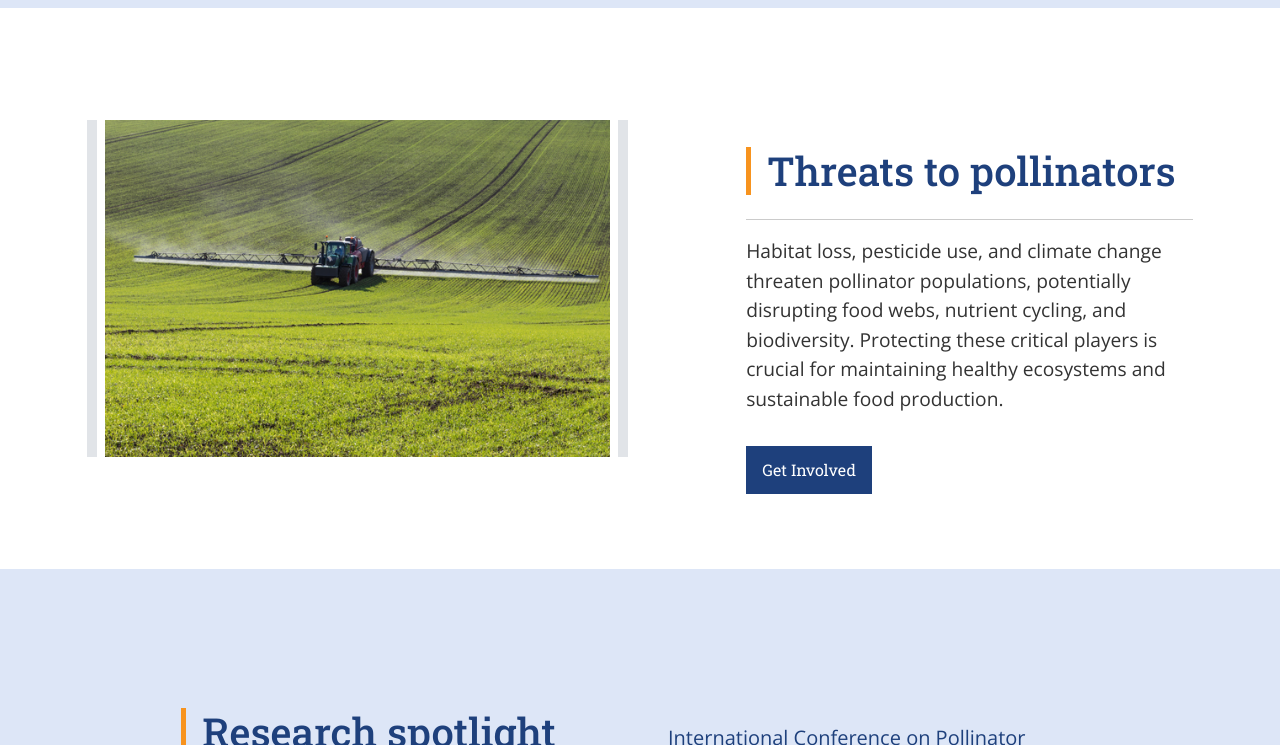
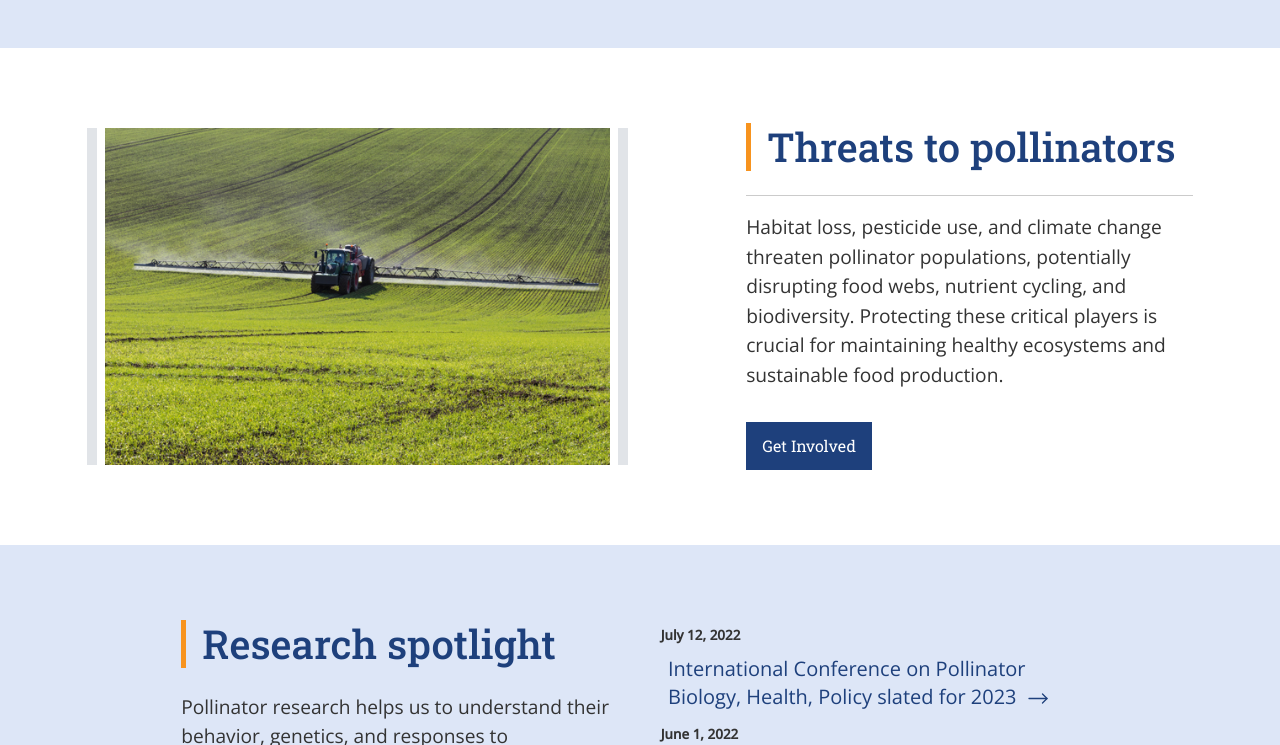
Before and after one commit to mriccelli75/penn-state-pollinators, a plain HTML site: page index.html in a window 1280 px wide. Shown: the part 2055-2800 px from the top of the page. Drawn offline with nearby package versions, Linux system fonts and the light colour scheme.

Commit message:
new css changes

```diff
--- a/css/styles.css
+++ b/css/styles.css
@@ -28,6 +28,7 @@ section {
 }
 .headline {
   font-size: 48px;
+  margin-bottom: 3rem;
 }
 .lead {
   font-family: var(--header);
@@ -254,4 +255,18 @@ section.research-spotlight a.nav-link {
   section.research-spotlight .gap-5 {
     gap: 0 !important;
   }
+  .research-spotlight .border-container {
+    margin-top: 0;
+  }
+  .threats .border-container {
+    margin-top: 0;
+  }
 }
+@media screen and (min-width:1200px ) {
+  .justify-content-center {
+    justify-content: space-evenly;
+}
+}
+span.badge {
+  color: var(--primary);
+}
--- a/index.html
+++ b/index.html
@@ -148,6 +148,7 @@
       <div class="col-12 col-lg-6 col-xl-5">
           <ul class="nav nav-md nav-bordered flex-column">
               <li class="nav-item">
+                <span class="badge">July 12, 2022</span>
                   <a href="https://www.psu.edu/news/agricultural-sciences/story/international-conference-pollinator-biology-health-policy-slated-2023/" class="nav-link"> International Conference on Pollinator Biology, Health, Policy slated for 2023 <svg class="icon-arrow icon-arrow-right" width="26" height="11" viewBox="0 0 26 11" fill="none" xmlns="http://www.w3.org/2000/svg">
                           <path d="M20.5 1L25 5.5L20.5 10" stroke="currentColor" stroke-width="1.3" stroke-linecap="round" stroke-linejoin="round"></path>
                           <path d="M7 5.5H25" stroke="currentColor" stroke-width="1.3" stroke-linecap="round" stroke-linejoin="round"></path>
@@ -155,6 +156,7 @@
                   </a>
               </li>
               <li class="nav-item">
+                <span class="badge">June 1, 2022</span>
                   <a href="https://www.psu.edu/news/agricultural-sciences/story/managing-habitat-flowering-plants-may-mitigate-climate-effects-bee/" class="nav-link"> Managing habitat for flowering plants may mitigate climate effects on bee health
                     <svg class="icon-arrow icon-arrow-right" width="26" height="11" viewBox="0 0 26 11" fill="none" xmlns="http://www.w3.org/2000/svg">
                           <path d="M20.5 1L25 5.5L20.5 10" stroke="currentColor" stroke-width="1.3" stroke-linecap="round" stroke-linejoin="round"></path>
@@ -163,6 +165,7 @@
                   </a>
               </li>
               <li class="nav-item">
+                <span class="badge">March 15, 2022</span>
                   <a href="https://www.psu.edu/news/agricultural-sciences/story/penn-state-extension-educator-secures-grant-aid-honey-bees-and/" class="nav-link"> Penn State Extension educator secures grant to aid honey bees and beekeeping <svg class="icon-arrow icon-arrow-right" width="26" height="11" viewBox="0 0 26 11" fill="none" xmlns="http://www.w3.org/2000/svg">
                           <path d="M20.5 1L25 5.5L20.5 10" stroke="currentColor" stroke-width="1.3" stroke-linecap="round" stroke-linejoin="round"></path>
                           <path d="M7 5.5H25" stroke="currentColor" stroke-width="1.3" stroke-linecap="round" stroke-linejoin="round"></path>
```
